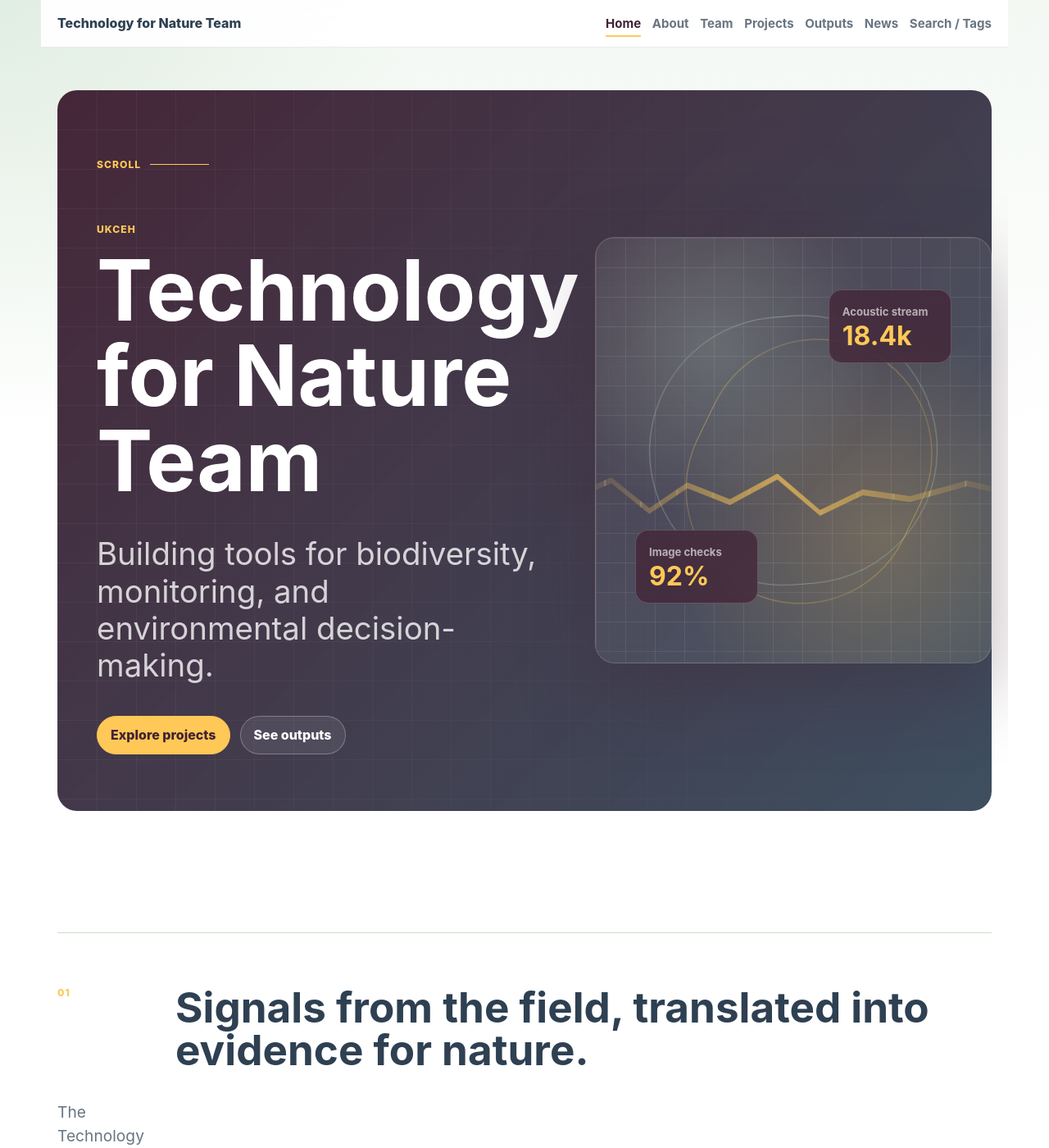
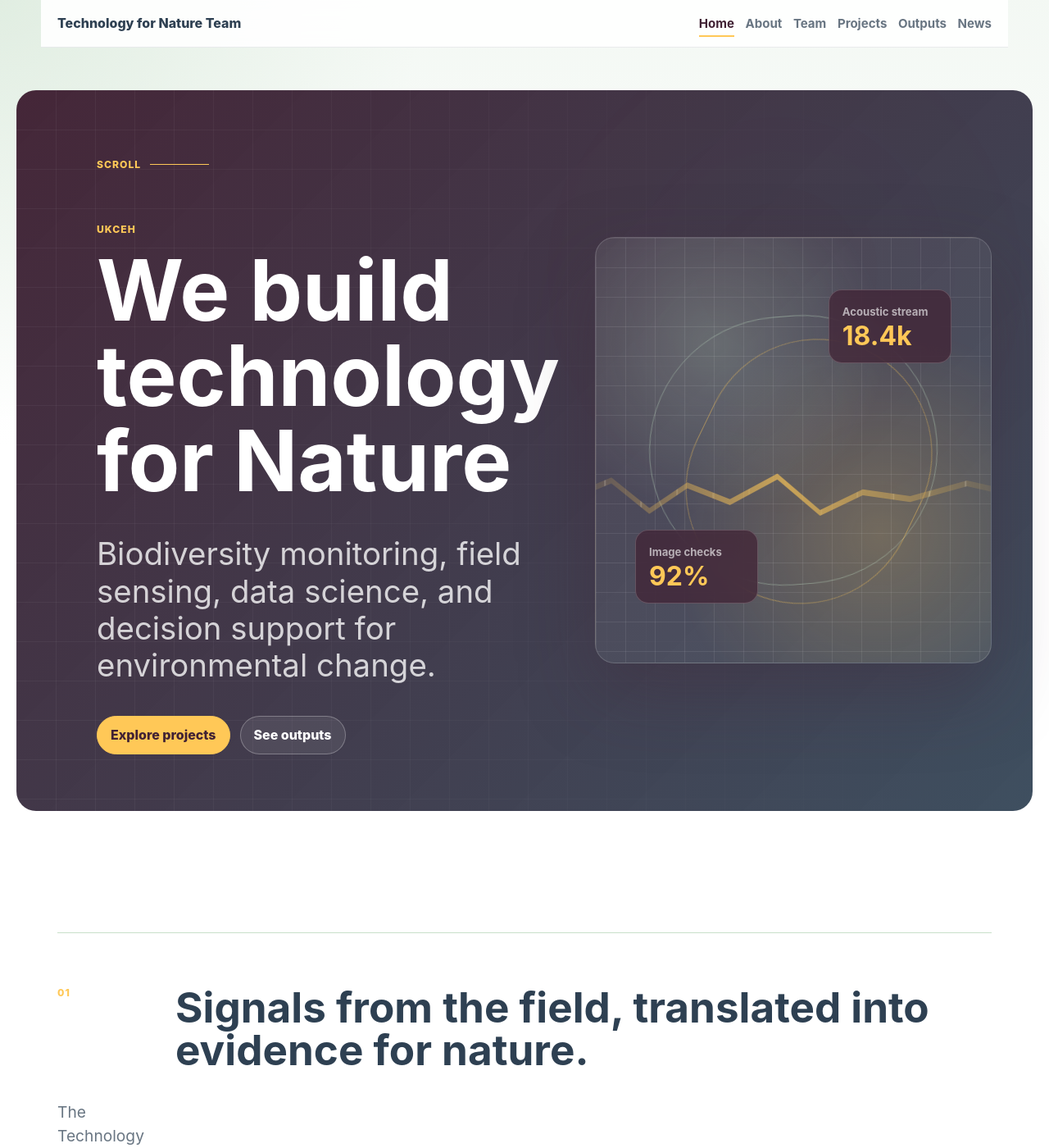
Before and after one commit to tomaugust/technology-for-nature-website, a Jekyll site: the page built from index.md, in a window 1280 px wide and 1400 px high. Shown: the whole window at 82% size. Built offline with Jekyll 4.4.1, drawn with Linux system fonts in a browser that asks for light colours.

Commit message:
Refine homepage hero and navigation

```diff
--- a/_data/navigation.yml
+++ b/_data/navigation.yml
@@ -10,5 +10,3 @@
   url: /outputs/
 - title: News
   url: /news/
-- title: Search / Tags
-  url: /browse/
--- a/assets/css/main.css
+++ b/assets/css/main.css
@@ -219,12 +219,15 @@ h3 {
   position: relative;
   display: grid;
   min-height: min(760px, calc(100vh - 7rem));
+  width: 100vw;
   grid-template-columns: minmax(0, 1.1fr) minmax(320px, 0.9fr);
   gap: clamp(2rem, 5vw, 5rem);
   align-items: center;
   overflow: hidden;
-  margin: -1rem -1.25rem 0;
-  padding: clamp(3rem, 7vw, 7rem) 1.25rem;
+  left: 50%;
+  margin: -1rem 0 0;
+  padding: clamp(3rem, 7vw, 7rem) max(1.25rem, calc((100vw - var(--max-width)) / 2 + 1.25rem));
+  transform: translateX(-50%);
 }
 
 .home-hero::before {
@@ -723,17 +726,6 @@ h3 {
   color: rgba(var(--white-rgb), 0.72);
 }
 
-.browse-columns {
-  display: grid;
-  grid-template-columns: repeat(auto-fit, minmax(180px, 1fr));
-  gap: 1rem;
-}
-
-.theme-block {
-  padding: 1rem 0;
-  border-top: 1px solid var(--color-line);
-}
-
 .home-cta {
   margin-top: clamp(4rem, 9vw, 8rem);
   padding: clamp(2rem, 5vw, 4rem);
@@ -776,6 +768,14 @@ h3 {
   transform: translateY(0);
 }
 
+.home-hero.reveal {
+  transform: translateX(-50%) translateY(22px);
+}
+
+.home-hero.reveal.is-visible {
+  transform: translateX(-50%) translateY(0);
+}
+
 @keyframes slow-spin {
   from {
     transform: rotate(0deg);
@@ -814,6 +814,10 @@ h3 {
   .reveal {
     opacity: 1;
     transform: none;
+  }
+
+  .home-hero.reveal {
+    transform: translateX(-50%);
   }
 }
 
--- a/index.md
+++ b/index.md
@@ -9,8 +9,8 @@ eyebrow: UKCEH
   <div class="home-hero-copy">
     <p class="scroll-cue">Scroll</p>
     <p class="eyebrow">UKCEH</p>
-    <h1>Technology for Nature Team</h1>
-    <p class="hero-kicker">Building tools for biodiversity, monitoring, and environmental decision-making.</p>
+    <h1>We build technology for Nature</h1>
+    <p class="hero-kicker">Biodiversity monitoring, field sensing, data science, and decision support for environmental change.</p>
     <div class="hero-actions">
       <a class="button" href="{{ '/projects/' | relative_url }}">Explore projects</a>
       <a class="button ghost-button" href="{{ '/outputs/' | relative_url }}">See outputs</a>
@@ -44,17 +44,17 @@ eyebrow: UKCEH
     <h2>How We Work</h2>
   </div>
   <div class="approach-grid">
-    <article class="approach-panel">
+    <article class="approach-panel reveal">
       <span>Sense</span>
       <h3>Field systems that can stay outside.</h3>
       <p>Low-power sensor networks, cameras, acoustic recorders, and deployment patterns for real environmental conditions.</p>
     </article>
-    <article class="approach-panel">
+    <article class="approach-panel reveal">
       <span>Process</span>
       <h3>Automated workflows with human judgement built in.</h3>
       <p>Reusable methods for turning acoustic, image, and environmental data into quality-controlled summaries.</p>
     </article>
-    <article class="approach-panel">
+    <article class="approach-panel reveal">
       <span>Decide</span>
       <h3>Tools that make monitoring results easier to use.</h3>
       <p>Dashboards, reports, datasets, and practical outputs that connect research activity to decisions.</p>
@@ -103,7 +103,7 @@ eyebrow: UKCEH
   <div class="news-feed">
     {% assign recent_news = site.news | sort: "date" | reverse %}
     {% for item in recent_news limit: 4 %}
-      <article class="news-row">
+      <article class="news-row reveal">
         <time datetime="{{ item.date | date_to_xmlschema }}">{{ item.date | date: "%d %b %Y" }}</time>
         <div>
           <p class="eyebrow">{{ item.news_type | default: "News" | replace: "_", " " }}</p>
@@ -125,6 +125,5 @@ eyebrow: UKCEH
     <a href="{{ '/projects/' | relative_url }}">Projects</a>
     <a href="{{ '/outputs/' | relative_url }}">Outputs</a>
     <a href="{{ '/news/' | relative_url }}">News</a>
-    <a href="{{ '/browse/' | relative_url }}">Search / Tags</a>
   </div>
 </section>
```
Also changed, not shown: browse.md (deleted, +0 -96 lines).
